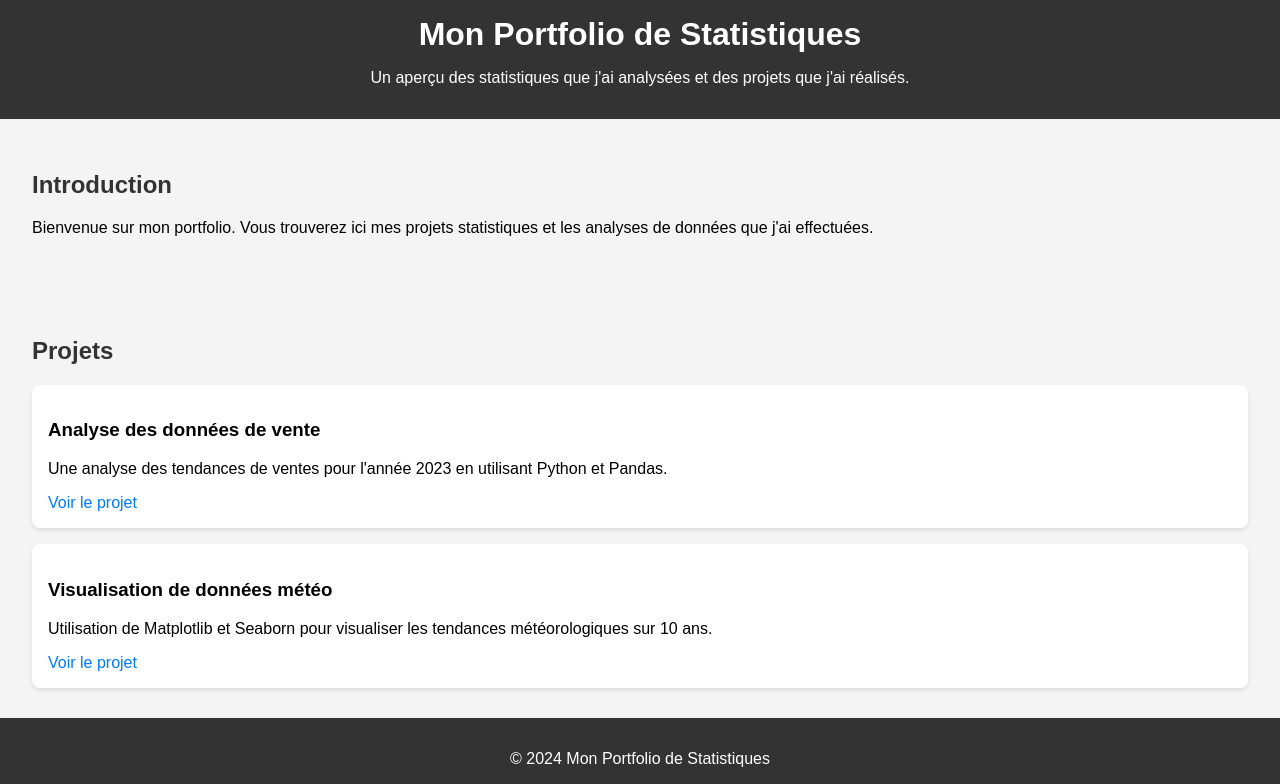
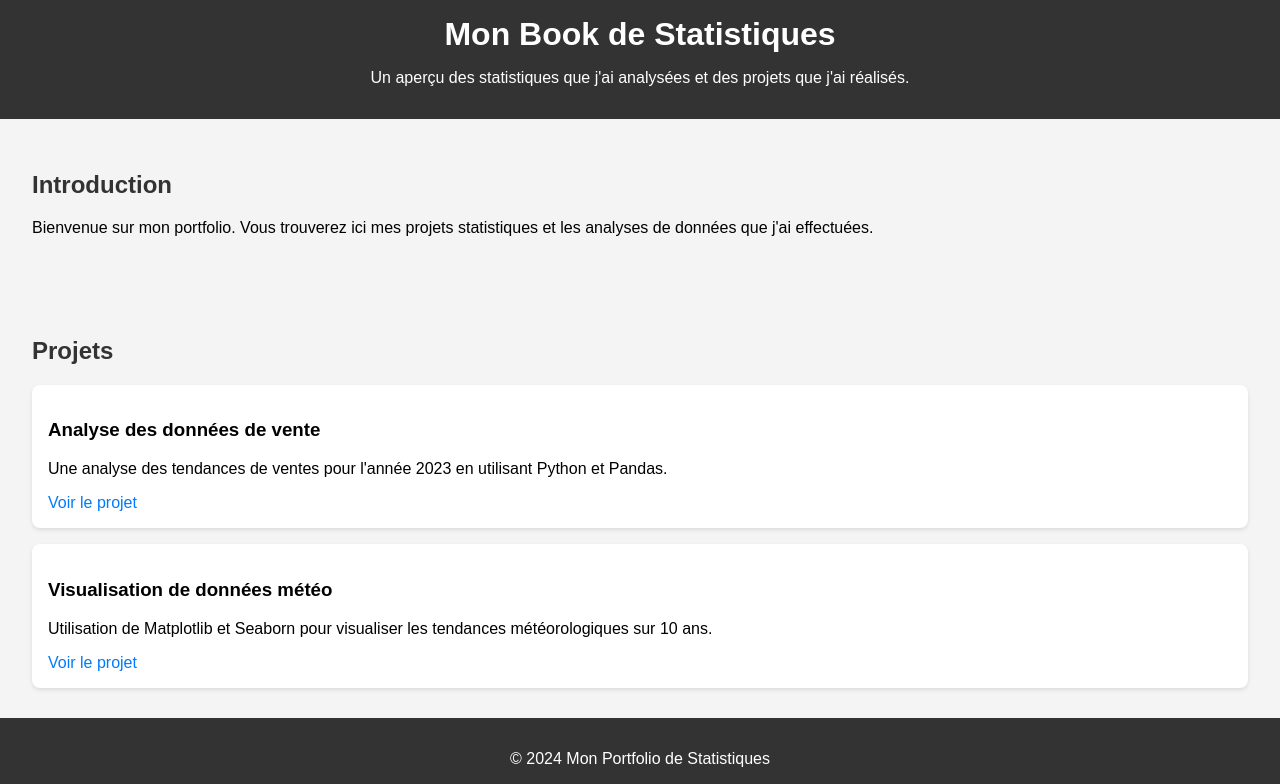
Before and after one commit to AlexisFleurit/AlexisFleurit, a plain HTML site: page index.htm in a window 1280 px wide. Shown: the top 784 px of the page. Drawn offline with nearby package versions, Linux system fonts and the light colour scheme.

Commit message:
modification du titre

```diff
--- a/index.htm
+++ b/index.htm
@@ -8,7 +8,7 @@
 </head>
 <body>
     <header>
-        <h1>Mon Portfolio de Statistiques</h1>
+        <h1>Mon Book de Statistiques</h1>
         <p>Un aperçu des statistiques que j'ai analysées et des projets que j'ai réalisés.</p>
     </header>
 
```
